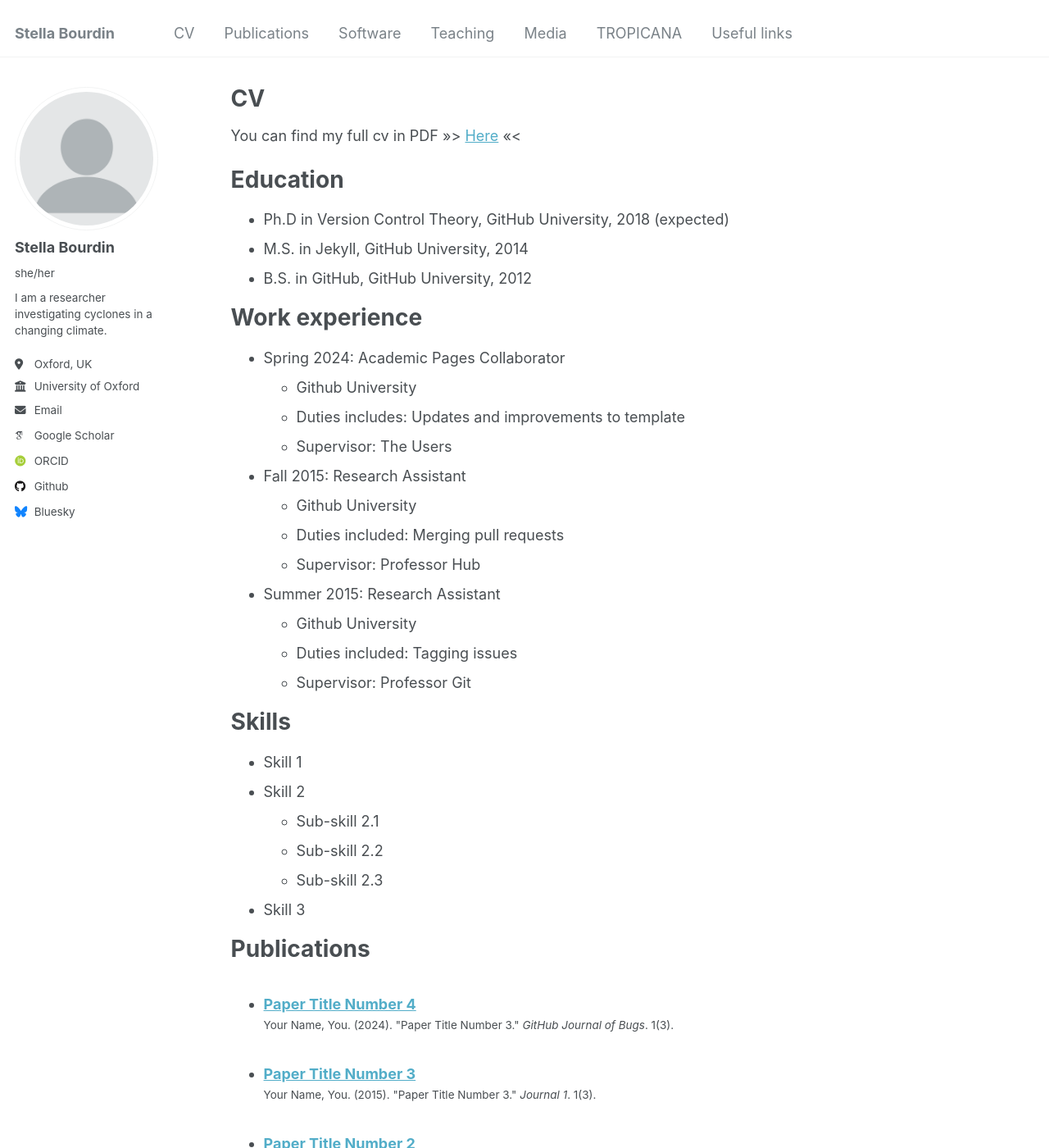
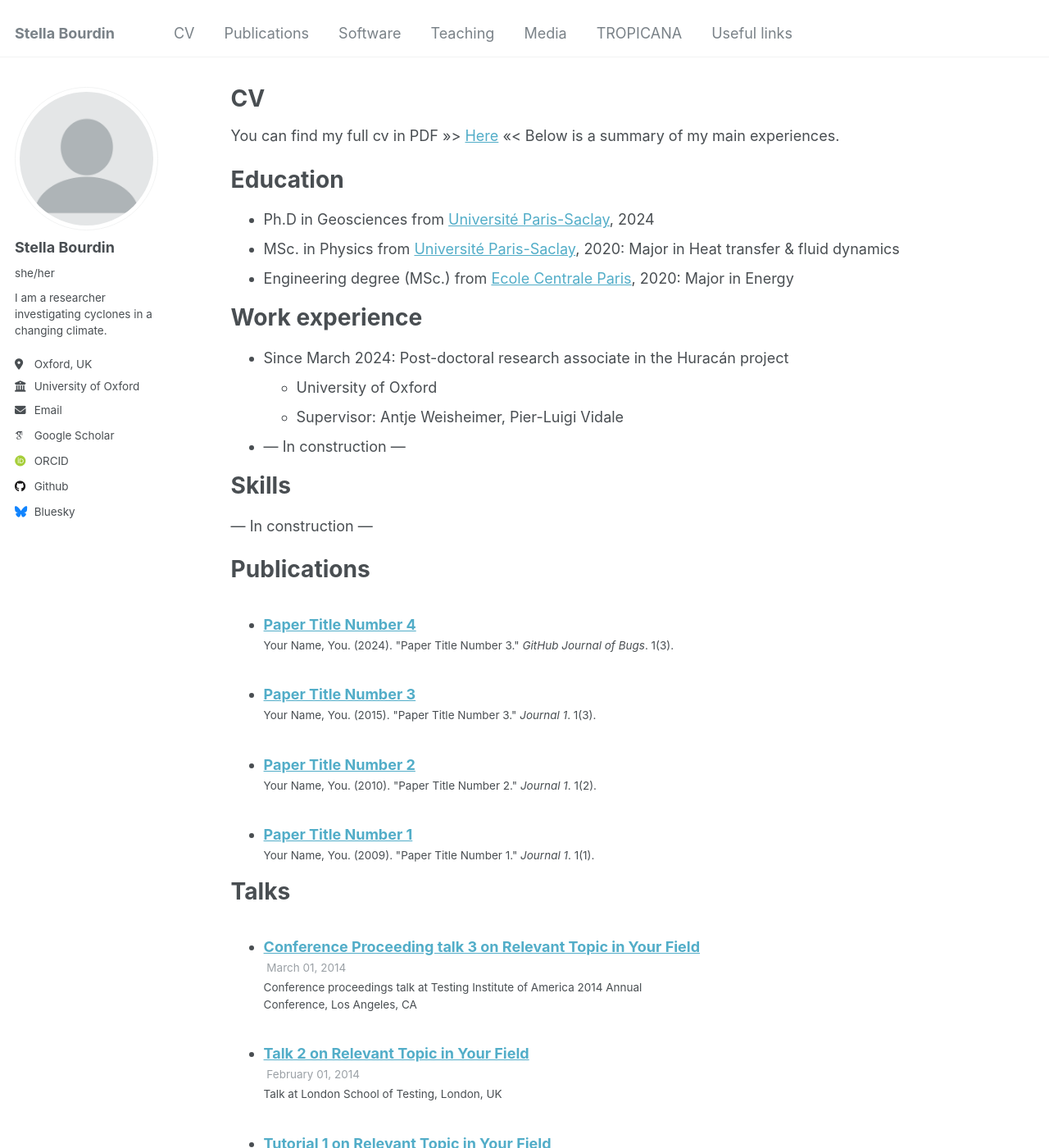
Before and after one commit to stella-bourdin/stella-bourdin.github.io, a Jekyll site: the page built from _pages/cv.md, in a window 1280 px wide and 1400 px high. Shown: the whole window at 82% size. Built offline with Jekyll 4.4.1, drawn with Linux system fonts in a browser that asks for light colours; some web fonts are replaced; some of the changed text lies outside the part shown.

Commit message:
Update cv.md

```diff
--- a/_pages/cv.md
+++ b/_pages/cv.md
@@ -10,38 +10,25 @@ redirect_from:
 {% include base_path %}
 
 You can find my full cv in PDF >>> [Here](../_files/cv.pdf) <<<
+Below is a summary of my main experiences.
 
 Education
 ======
-* Ph.D in Version Control Theory, GitHub University, 2018 (expected)
-* M.S. in Jekyll, GitHub University, 2014
-* B.S. in GitHub, GitHub University, 2012
+* Ph.D in Geosciences from [Université Paris-Saclay](https://www.universite-paris-saclay.fr/), 2024
+* MSc. in Physics from [Université Paris-Saclay](https://www.universite-paris-saclay.fr/), 2020: Major in Heat transfer & fluid dynamics
+* Engineering degree (MSc.) from [Ecole Centrale Paris](https://www.centralesupelec.fr/), 2020: Major in Energy
 
 Work experience
 ======
-* Spring 2024: Academic Pages Collaborator
-  * Github University
-  * Duties includes: Updates and improvements to template
-  * Supervisor: The Users
+* Since March 2024: Post-doctoral research associate in the Huracán project
+  * University of Oxford
+  * Supervisor: Antje Weisheimer, Pier-Luigi Vidale
 
-* Fall 2015: Research Assistant
-  * Github University
-  * Duties included: Merging pull requests
-  * Supervisor: Professor Hub
-
-* Summer 2015: Research Assistant
-  * Github University
-  * Duties included: Tagging issues
-  * Supervisor: Professor Git
+* --- In construction ---
 
 Skills
 ======
-* Skill 1
-* Skill 2
-  * Sub-skill 2.1
-  * Sub-skill 2.2
-  * Sub-skill 2.3
-* Skill 3
+--- In construction ---
 
 Publications
 ======
@@ -63,4 +50,4 @@ Teaching
 
 Service and leadership
 ======
-* Currently signed in to 43 different slack teams
+* --- In construction ---
```
